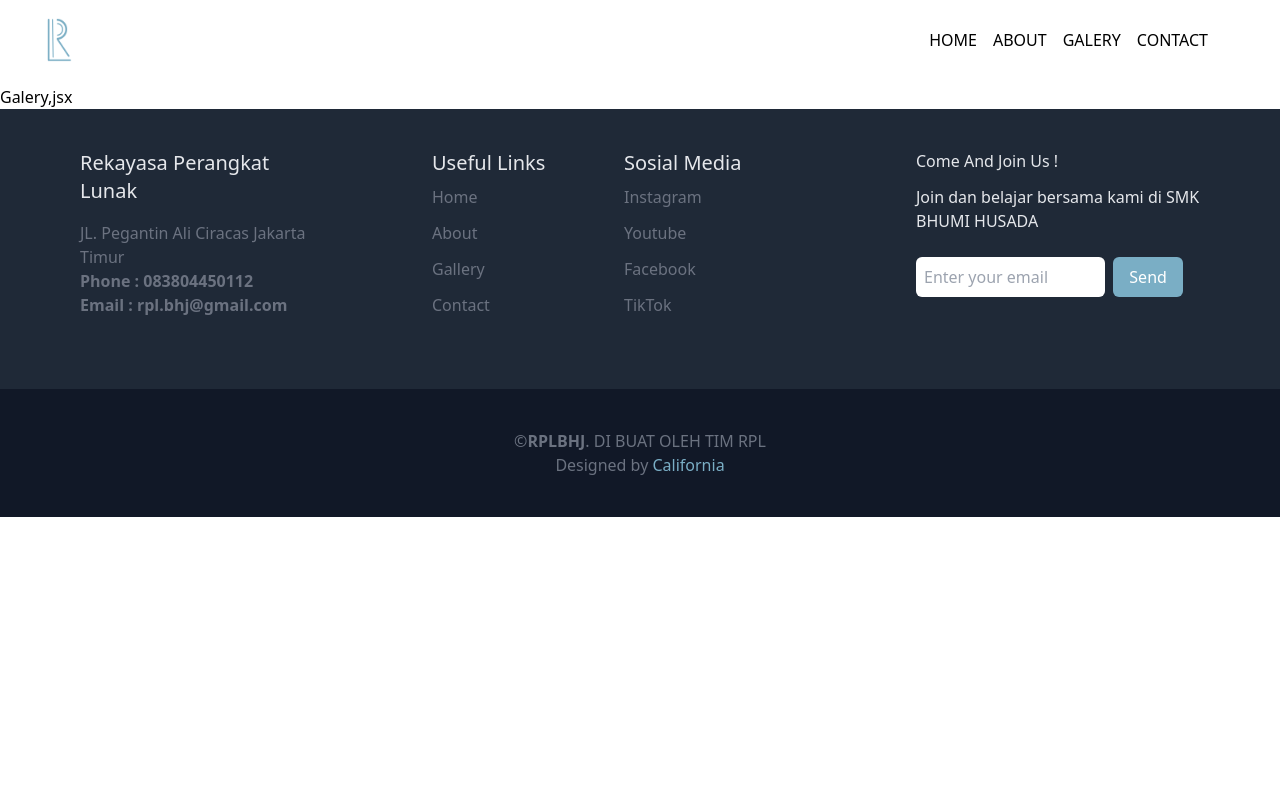
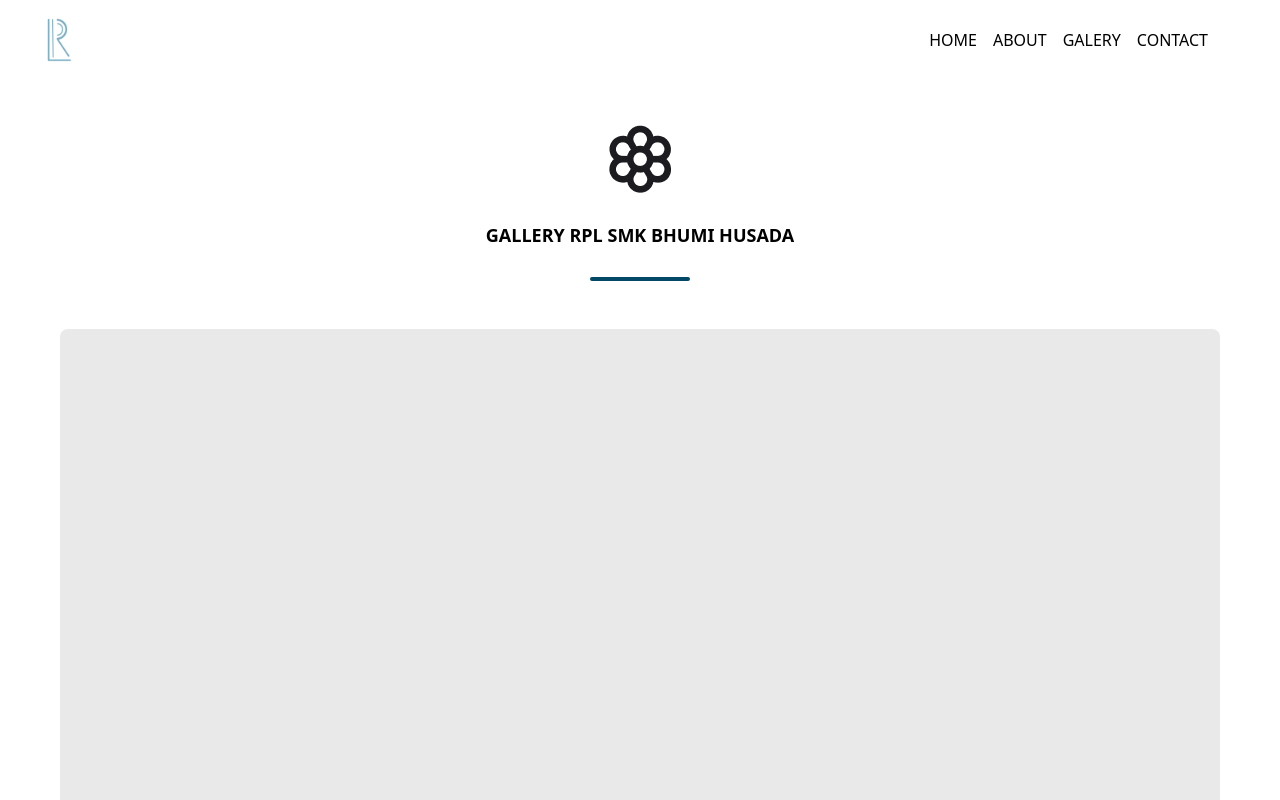
Before and after one commit to Ariffadillahh/rpl-bhj, a React (Create React App) app: page /Galery in a window 1280 px wide. Shown: the top 800 px of the page. Built offline with nearby package versions, Linux system fonts and the light colour scheme.

Commit message:
build gallery

```diff
--- a/src/components/Galery.jsx
+++ b/src/components/Galery.jsx
@@ -1,7 +1,16 @@
 import React from "react";
+import bunga from "../source/bunga.png";
 
 const Galery = () => {
-  return <div>Galery,jsx</div>;
+  return <div>
+    <div>
+      <div ><img src={bunga} className="mx-auto mt-10" /></div>
+      <h1 className="text-center uppercase mt-7 text-lg font-bold ">Gallery rpl smk bhumi husada <span className="block w-[100px] h-1 my-7 rounded-lg bg-[#034867] text-center mx-auto" ></span></h1>
+      <div className="md:flex mx-5 pt-5">
+        <div className="w-full h-[1031px] bg-[#E9E9E9] mx-10 rounded-lg mb-10"></div>
+      </div>
+    </div>
+  </div>;
 };
 
 export default Galery;
--- a/src/components/Hero.jsx
+++ b/src/components/Hero.jsx
@@ -4,7 +4,7 @@ import TypeWriterEffect from "react-typewriter-effect";
 import { Link } from "react-router-dom";
 import gbk from "../source/gbk.png";
 import gbk2 from "../source/gbkk2.svg";
-import gbk3 from "../source/gbk3.svg";
+import gbk3 from "../source/gbkk3.svg";
 import bljr from "../source/foto.png";
 
 // Import Swiper styles
@@ -65,14 +65,14 @@ const Hero = () => {
             Software Engineering (RPL) adalah salah satu program keahlian yang ada di SMK Bhumi Husada yang dibuka pada tahun 2017.
             <span className="text-black pl-1 pb-3 text-center flex  place-content-center">
               Di SMK BHJ Belajar <span className="mx-1">Tentang</span>
-              <TypeWriterEffect startDelay={1500} cursorColor="#3F3D56" multiText={["Coding..", "Assemble pc...", "Editing Video...", "Podcast..", "And Network."]} multiTextDelay={1000} typeSpeed={30} multiTextLoop className="pl-1" />
+              <TypeWriterEffect startDelay={1500} cursorColor="#3F3D56" multiText={["Coding..", "Merakit pc...", "Editing Video...", "Podcast..", "dan Jaringan."]} multiTextDelay={1000} typeSpeed={30} multiTextLoop className="pl-1" />
             </span>
           </h1>
         </div>
         <div className="m-3 ">
           <div className="lg:flex ">
             <img src={bljr} className="w-full h-full lg:w-1/2 lg:mt-[80px]" />
-            <div className="lg:mt-[150px] ">
+            <div className="lg:mt-[300px] ">
               <h1 className="font-bold text-xl uppercase -mt-5 mdtext-base lg:w-full md:text-center bg-clip-text bg-gradient-to-r from-[#034867] to-[#bbe5f8] text-transparent">
                 our vision & mission <span className="block w-[230px] md:w-[100px] h-1 my-4 rounded-lg bg-[#55b1db] text-center md:mx-auto"></span>
               </h1>
```
Also changed, not shown: src/source/bunga.png (added), src/source/gbkk3.svg (added).
